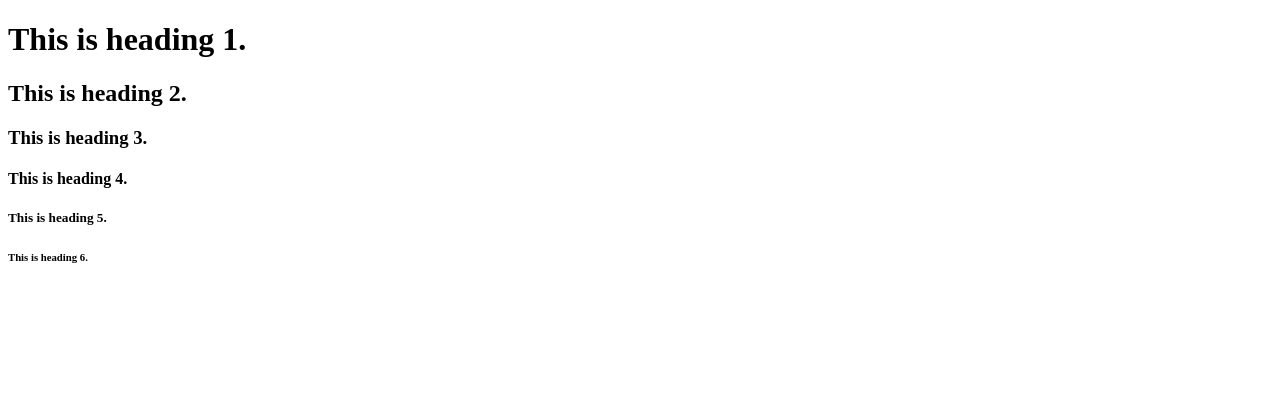
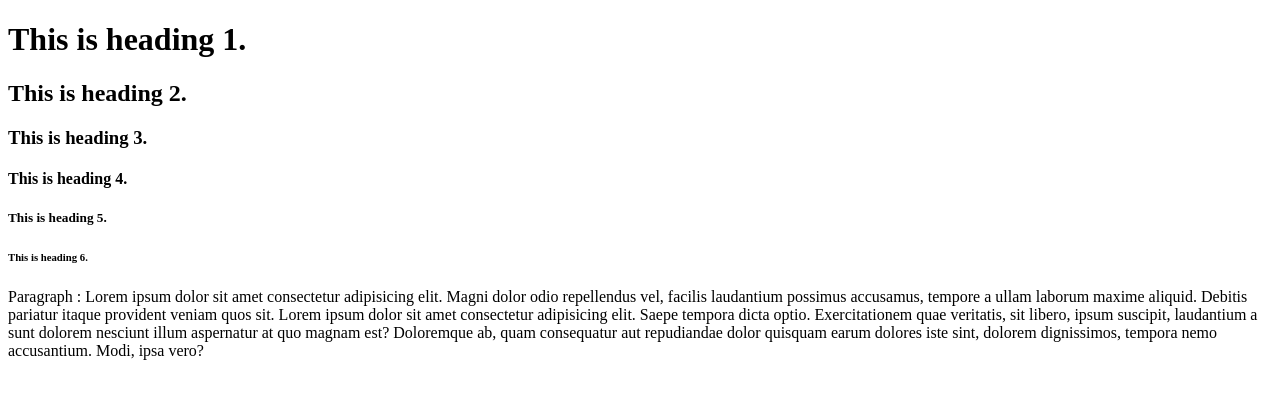
Before and after one commit to Sameekshaa/JAVA, a plain HTML site: page index.html in a window 1280 px wide. Drawn offline with Linux system fonts and the light colour scheme.

Commit message:
paragraph

```diff
--- a/index.html
+++ b/index.html
@@ -13,5 +13,6 @@
   <h4>This is heading 4.</h4>
   <h5>This is heading 5.</h5>
   <h6>This is heading 6.</h6>
+  <p>Paragraph : Lorem ipsum dolor sit amet consectetur adipisicing elit. Magni dolor odio repellendus vel, facilis laudantium possimus accusamus, tempore a ullam laborum maxime aliquid. Debitis pariatur itaque provident veniam quos sit. Lorem ipsum dolor sit amet consectetur adipisicing elit. Saepe tempora dicta optio. Exercitationem quae veritatis, sit libero, ipsum suscipit, laudantium a sunt dolorem nesciunt illum aspernatur at quo magnam est? Doloremque ab, quam consequatur aut repudiandae dolor quisquam earum dolores iste sint, dolorem dignissimos, tempora nemo accusantium. Modi, ipsa vero?</p>
 </body>
 </html>
```
